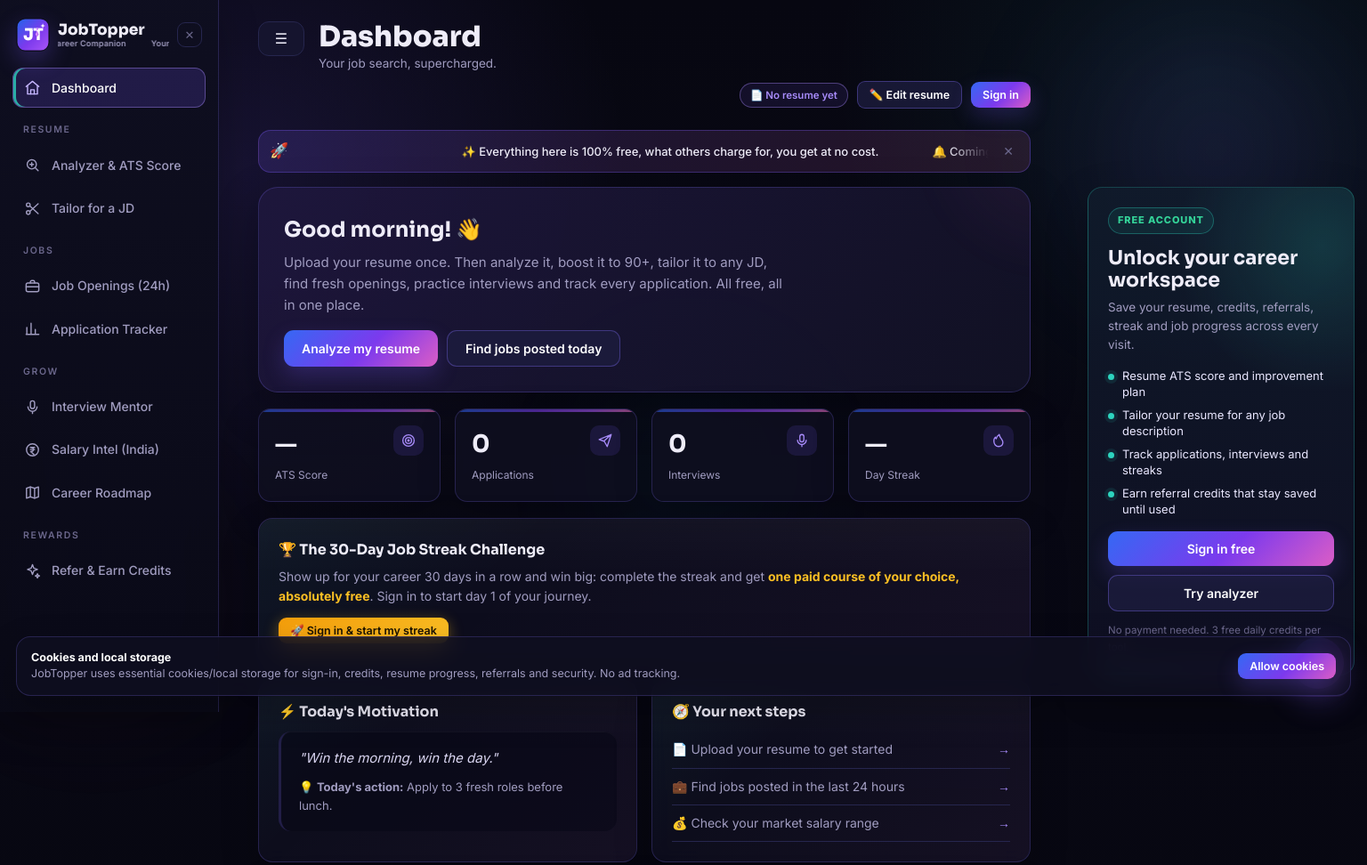
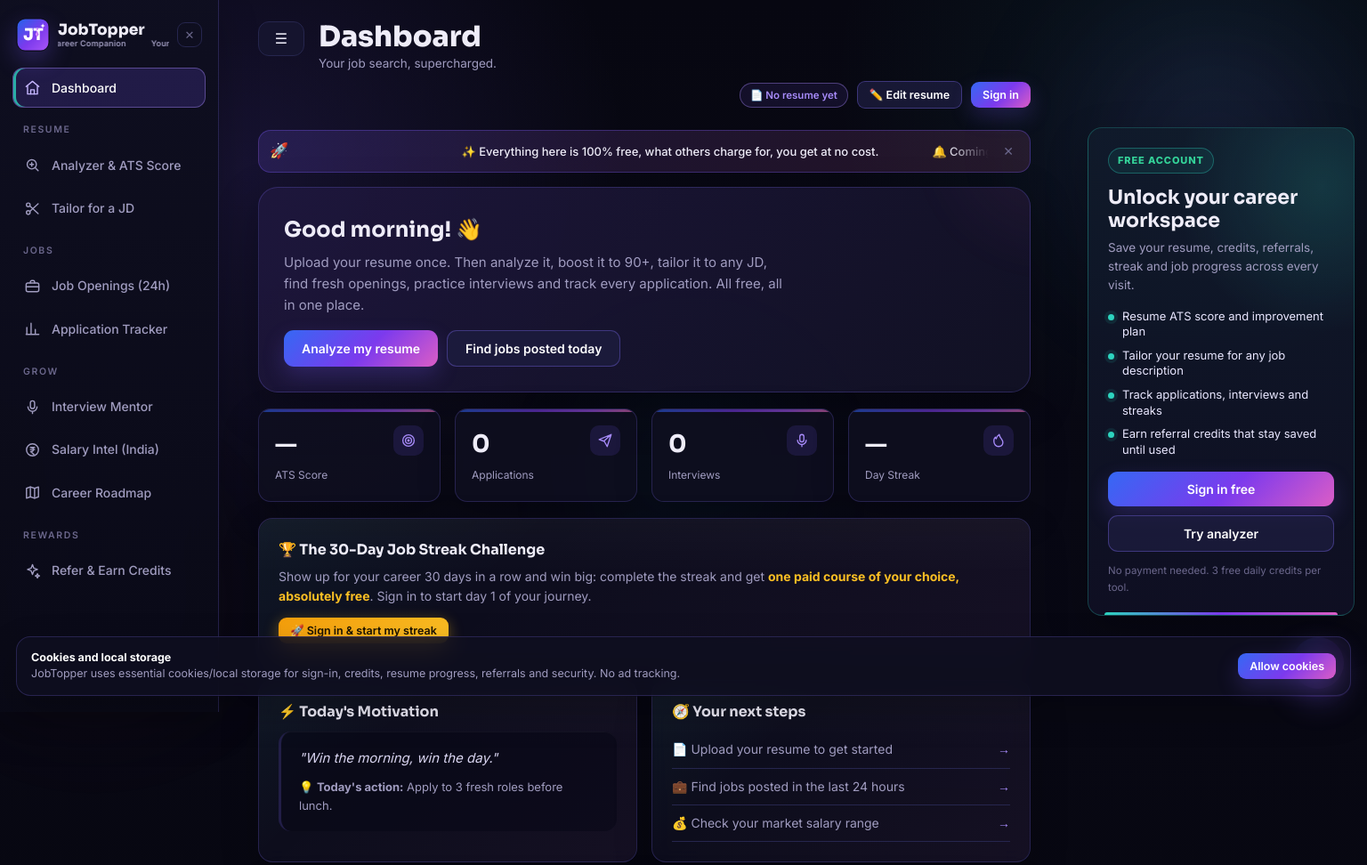
Before and after one commit to faisal2901/JobReady-AI-site, a website: page index.html in a window 1536 px wide. Shown: the top 972 px of the page at 89% size. Drawn offline with nearby package versions, Linux system fonts and the light colour scheme; no server answers.

Commit message:
Add files via upload

```diff
--- a/index.html
+++ b/index.html
@@ -707,10 +707,11 @@ body.signed-in .guest-login-card{
   body.signed-out .guestrail{
     display:block;
     position:fixed;
-    top:210px;
+    top:auto;
+    bottom:108px;
     right:var(--rail-gap);
     width:300px;
-    max-height:calc(100vh - 238px);
+    max-height:calc(100vh - 132px);
     overflow:auto;
     z-index:19;
   }
```
